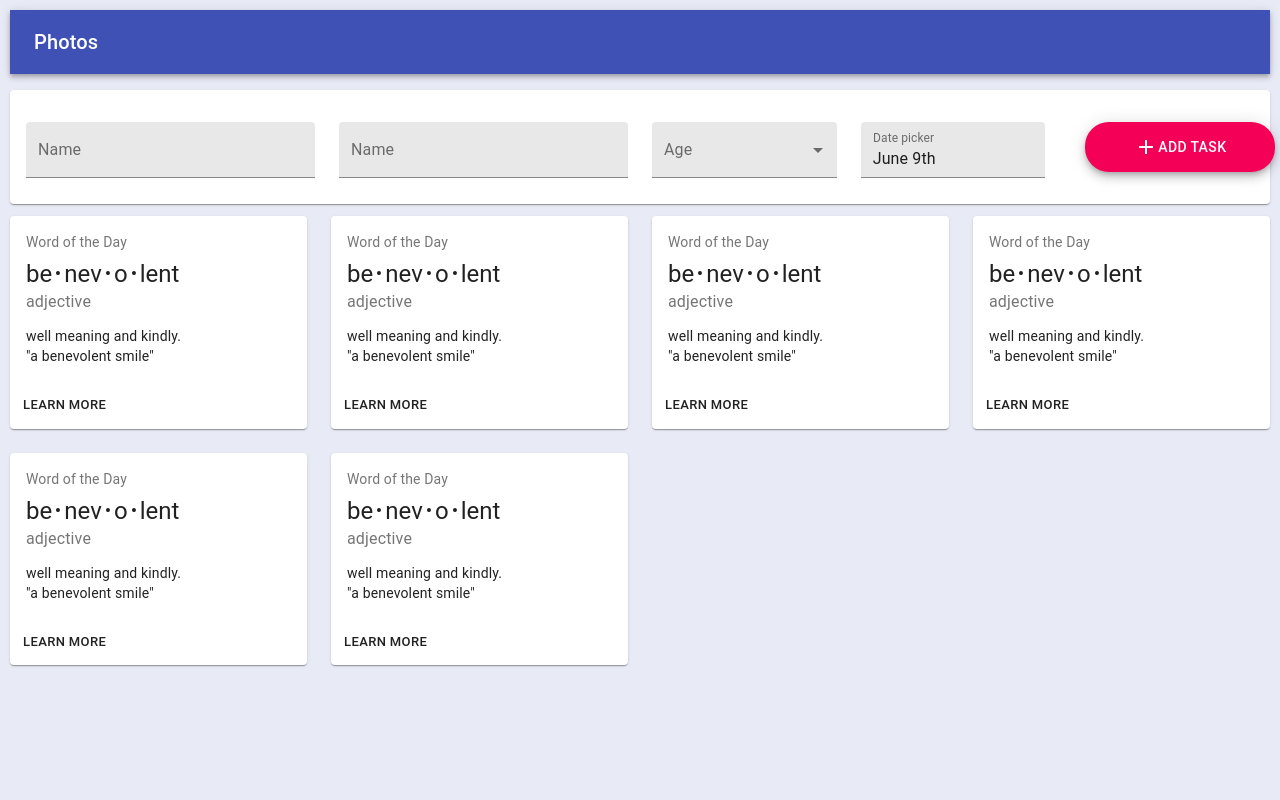
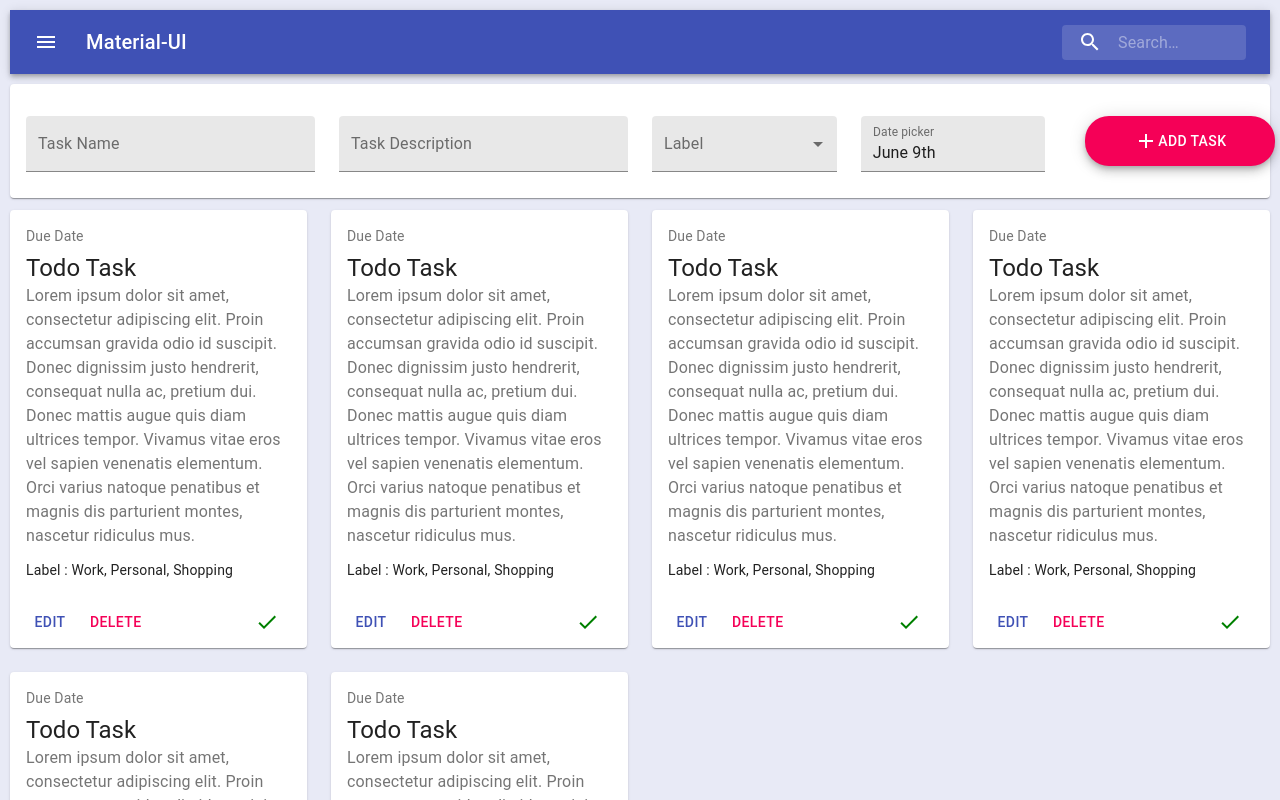
Before and after one commit to sidd-92/todo-react-new, a React (Create React App) app: page / in a window 1280 px wide. Shown: the top 800 px of the page. Built offline with nearby package versions, Linux system fonts and the light colour scheme.

Commit message:
Added A Side Nav Bar

```diff
--- a/src/App.js
+++ b/src/App.js
@@ -65,7 +65,7 @@ let App = () => {
                   <TextField
                     autoComplete={false}
                     id="outlined-name"
-                    label="Name"
+                    label="Task Name"
                     className={classes.NametextField}
                     margin="normal"
                     variant="filled"
@@ -76,7 +76,7 @@ let App = () => {
                   <TextField
                     autoComplete={false}
                     id="outlined-name"
-                    label="Name"
+                    label="Task Description"
                     multiline
                     rowsMax="4"
                     className={classes.textField}
@@ -87,16 +87,18 @@ let App = () => {
                 </Grid>
                 <Grid item xs={12} sm={6} lg={2}>
                   <FormControl variant="filled" className={classes.formControl}>
-                    <InputLabel htmlFor="filled-age-simple">Age</InputLabel>
+                    <InputLabel htmlFor="filled-age-simple">Label</InputLabel>
                     <Select
-                      input={<FilledInput name="age" id="filled-age-simple" />}
+                      input={
+                        <FilledInput name="label" id="filled-age-simple" />
+                      }
                     >
                       <MenuItem value="">
                         <em>None</em>
                       </MenuItem>
-                      <MenuItem value={10}>Ten</MenuItem>
-                      <MenuItem value={20}>Twenty</MenuItem>
-                      <MenuItem value={30}>Thirty</MenuItem>
+                      <MenuItem value={10}>Work</MenuItem>
+                      <MenuItem value={20}>Personal</MenuItem>
+                      <MenuItem value={30}>Shopping</MenuItem>
                     </Select>
                   </FormControl>
                 </Grid>
--- /dev/null
+++ b/src/Components/Drawer/Drawer.js
@@ -0,0 +1,136 @@
+import React from "react";
+import { makeStyles } from "@material-ui/core/styles";
+import Drawer from "@material-ui/core/Drawer";
+import Button from "@material-ui/core/Button";
+import List from "@material-ui/core/List";
+import Divider from "@material-ui/core/Divider";
+import ListItem from "@material-ui/core/ListItem";
+import ListItemIcon from "@material-ui/core/ListItemIcon";
+import ListItemText from "@material-ui/core/ListItemText";
+import InboxIcon from "@material-ui/icons/MoveToInbox";
+import MailIcon from "@material-ui/icons/Mail";
+
+const useStyles = makeStyles({
+  list: {
+    width: 250
+  },
+  fullList: {
+    width: "auto"
+  }
+});
+
+export default function TemporaryDrawer() {
+  const classes = useStyles();
+  const [state, setState] = React.useState({
+    top: false,
+    left: false,
+    bottom: false,
+    right: false
+  });
+
+  const toggleDrawer = (side, open) => event => {
+    if (
+      event.type === "keydown" &&
+      (event.key === "Tab" || event.key === "Shift")
+    ) {
+      return;
+    }
+
+    setState({ ...state, [side]: open });
+  };
+
+  const sideList = side => (
+    <div
+      className={classes.list}
+      role="presentation"
+      onClick={toggleDrawer(side, false)}
+      onKeyDown={toggleDrawer(side, false)}
+    >
+      <List>
+        {["Inbox", "Starred", "Send email", "Drafts"].map((text, index) => (
+          <ListItem button key={text}>
+            <ListItemIcon>
+              {index % 2 === 0 ? <InboxIcon /> : <MailIcon />}
+            </ListItemIcon>
+            <ListItemText primary={text} />
+          </ListItem>
+        ))}
+      </List>
+      <Divider />
+      <List>
+        {["All mail", "Trash", "Spam"].map((text, index) => (
+          <ListItem button key={text}>
+            <ListItemIcon>
+              {index % 2 === 0 ? <InboxIcon /> : <MailIcon />}
+            </ListItemIcon>
+            <ListItemText primary={text} />
+          </ListItem>
+        ))}
+      </List>
+    </div>
+  );
+
+  const fullList = side => (
+    <div
+      className={classes.fullList}
+      role="presentation"
+      onClick={toggleDrawer(side, false)}
+      onKeyDown={toggleDrawer(side, false)}
+    >
+      <List>
+        {["Inbox", "Starred", "Send email", "Drafts"].map((text, index) => (
+          <ListItem button key={text}>
+            <ListItemIcon>
+              {index % 2 === 0 ? <InboxIcon /> : <MailIcon />}
+            </ListItemIcon>
+            <ListItemText primary={text} />
+          </ListItem>
+        ))}
+      </List>
+      <Divider />
+      <List>
+        {["All mail", "Trash", "Spam"].map((text, index) => (
+          <ListItem button key={text}>
+            <ListItemIcon>
+              {index % 2 === 0 ? <InboxIcon /> : <MailIcon />}
+            </ListItemIcon>
+            <ListItemText primary={text} />
+          </ListItem>
+        ))}
+      </List>
+    </div>
+  );
+
+  return (
+    <div>
+      <Button onClick={toggleDrawer("left", true)}>Open Left</Button>
+      <Button onClick={toggleDrawer("right", true)}>Open Right</Button>
+      <Button onClick={toggleDrawer("top", true)}>Open Top</Button>
+      <Button onClick={toggleDrawer("bottom", true)}>Open Bottom</Button>
+      <Drawer open={state.left} onClose={toggleDrawer("left", false)}>
+        {sideList("left")}
+      </Drawer>
+      <Drawer
+        anchor="top"
+        open={state.top}
+        onClose={toggleDrawer("top", false)}
+      >
+        {fullList("top")}
+      </Drawer>
+      <Drawer
+        anchor="bottom"
+        open={state.bottom}
+        onClose={toggleDrawer("bottom", false)}
+      >
+        {fullList("bottom")}
+      </Drawer>
+      <Drawer
+        anchor="right"
+        open={state.right}
+        onClose={toggleDrawer("right", false)}
+      >
+        {sideList("right")}
+      </Drawer>
+    </div>
+  );
+}
--- a/src/Components/SimpleAppBar/SimpleAppBar.js
+++ b/src/Components/SimpleAppBar/SimpleAppBar.js
@@ -1,28 +1,122 @@
-import React from "react";
-import { makeStyles } from "@material-ui/core/styles";
+import React, { useState } from "react";
 import AppBar from "@material-ui/core/AppBar";
 import Toolbar from "@material-ui/core/Toolbar";
 import Typography from "@material-ui/core/Typography";
+import InputBase from "@material-ui/core/InputBase";
+import { fade, makeStyles } from "@material-ui/core/styles";
+import MenuIcon from "@material-ui/icons/Menu";
+import SearchIcon from "@material-ui/icons/Search";
+import IconButton from "@material-ui/core/IconButton";
+import Drawer from "@material-ui/core/Drawer";
+import Button from "@material-ui/core/Button";
+import List from "@material-ui/core/List";
+import Divider from "@material-ui/core/Divider";
+import ListItem from "@material-ui/core/ListItem";
+import ListItemIcon from "@material-ui/core/ListItemIcon";
+import ListItemText from "@material-ui/core/ListItemText";
+import InboxIcon from "@material-ui/icons/MoveToInbox";
+import MailIcon from "@material-ui/icons/Mail";
 
 const useStyles = makeStyles(theme => ({
   root: {
     flexGrow: 1,
-    marginBottom: theme.spacing(2)
+    marginBottom: 10
+  },
+  menuButton: {
+    marginRight: theme.spacing(2)
+  },
+  title: {
+    flexGrow: 1,
+    display: "none",
+    [theme.breakpoints.up("sm")]: {
+      display: "block"
+    }
+  },
+  search: {
+    position: "relative",
+    borderRadius: theme.shape.borderRadius,
+    backgroundColor: fade(theme.palette.common.white, 0.15),
+    "&:hover": {
+      backgroundColor: fade(theme.palette.common.white, 0.25)
+    },
+    marginLeft: 0,
+    width: "100%",
+    [theme.breakpoints.up("sm")]: {
+      marginLeft: theme.spacing(1),
+      width: "auto"
+    }
+  },
+  searchIcon: {
+    width: theme.spacing(7),
+    height: "100%",
+    position: "absolute",
+    pointerEvents: "none",
+    display: "flex",
+    alignItems: "center",
+    justifyContent: "center"
+  },
+  inputRoot: {
+    color: "inherit"
+  },
+  inputInput: {
+    padding: theme.spacing(1, 1, 1, 7),
+    transition: theme.transitions.create("width"),
+    width: "100%",
+    [theme.breakpoints.up("sm")]: {
+      width: 120,
+      "&:focus": {
+        width: 200
+      }
+    }
   }
 }));
-
 export default function SimpleAppBar() {
   const classes = useStyles();
+  let [drawerIsOpen, openDrawer] = useState(false);
 
   return (
     <div className={classes.root}>
-      <AppBar position="static" color="primary">
+      <AppBar position="static">
         <Toolbar>
-          <Typography variant="h6" color="inherit">
-            Photos
+          <IconButton
+            edge="start"
+            onClick={() => openDrawer(!drawerIsOpen)}
+            className={classes.menuButton}
+            color="inherit"
+            aria-label="open drawer"
+          >
+            <MenuIcon />
+          </IconButton>
+          <Typography className={classes.title} variant="h6" noWrap>
+            Material-UI
           </Typography>
+          <div className={classes.search}>
+            <div className={classes.searchIcon}>
+              <SearchIcon />
+            </div>
+            <InputBase
+              placeholder="Search…"
+              classes={{
+                root: classes.inputRoot,
+                input: classes.inputInput
+              }}
+              inputProps={{ "aria-label": "search" }}
+            />
+          </div>
         </Toolbar>
       </AppBar>
+      <Drawer open={drawerIsOpen} onClose={() => openDrawer(false)}>
+        <List>
+          {["Inbox", "Starred", "Send email", "Drafts"].map((text, index) => (
+            <ListItem button key={text}>
+              <ListItemIcon>
+                {index % 2 === 0 ? <InboxIcon /> : <MailIcon />}
+              </ListItemIcon>
+              <ListItemText primary={text} />
+            </ListItem>
+          ))}
+        </List>
+      </Drawer>
     </div>
   );
 }
--- a/src/Components/SimpleCard/SimpleCard.js
+++ b/src/Components/SimpleCard/SimpleCard.js
@@ -5,6 +5,8 @@ import CardActions from "@material-ui/core/CardActions";
 import CardContent from "@material-ui/core/CardContent";
 import Button from "@material-ui/core/Button";
 import Typography from "@material-ui/core/Typography";
+import DoneIcon from "@material-ui/icons/Done";
+import Tooltip from "@material-ui/core/Tooltip";
 
 const useStyles = makeStyles({
   card: {
@@ -20,13 +22,18 @@ const useStyles = makeStyles({
   },
   pos: {
     marginBottom: 12
+  },
+  button: {
+    flexGrow: 1
+  },
+  icon: {
+    color: "green"
   }
 });
 
-export default function SimpleCard() {
+export default function SimpleCard(props) {
+  let { dueDate, taskName, taskDescription, label } = props;
   const classes = useStyles();
-  const bull = <span className={classes.bullet}>•</span>;
-
   return (
     <Card className={classes.card}>
       <CardContent>
@@ -35,26 +42,33 @@ export default function SimpleCard() {
           color="textSecondary"
           gutterBottom
         >
-          Word of the Day
+          Due Date
         </Typography>
         <Typography variant="h5" component="h2">
-          be
-          {bull}
-          nev
-          {bull}o{bull}
-          lent
+          Todo Task
         </Typography>
         <Typography className={classes.pos} color="textSecondary">
-          adjective
+          Lorem ipsum dolor sit amet, consectetur adipiscing elit. Proin
+          accumsan gravida odio id suscipit. Donec dignissim justo hendrerit,
+          consequat nulla ac, pretium dui. Donec mattis augue quis diam ultrices
+          tempor. Vivamus vitae eros vel sapien venenatis elementum. Orci varius
+          natoque penatibus et magnis dis parturient montes, nascetur ridiculus
+          mus.
         </Typography>
         <Typography variant="body2" component="p">
-          well meaning and kindly.
-          <br />
-          {'"a benevolent smile"'}
+          Label : Work, Personal, Shopping
         </Typography>
       </CardContent>
       <CardActions>
-        <Button size="small">Learn More</Button>
+        <div className={classes.button}>
+          <Button color="primary">Edit</Button>
+          <Button color="secondary">Delete</Button>
+        </div>
+        <Tooltip title="Done With Task">
+          <Button size="small">
+            <DoneIcon className={classes.icon} />
+          </Button>
+        </Tooltip>
       </CardActions>
     </Card>
   );
```
Also changed, not shown: src/Components/ContainedButtons/ContainedButtons.js (deleted, +0 -57 lines).
